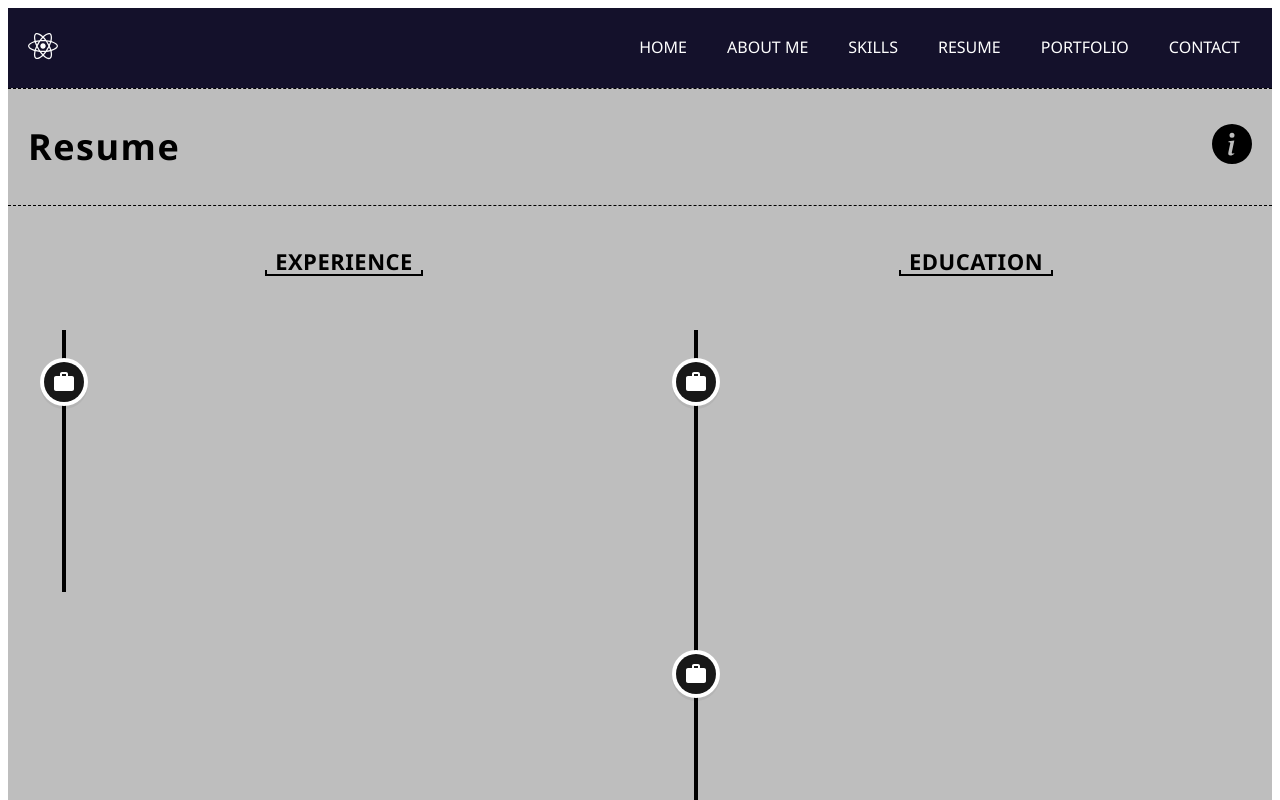
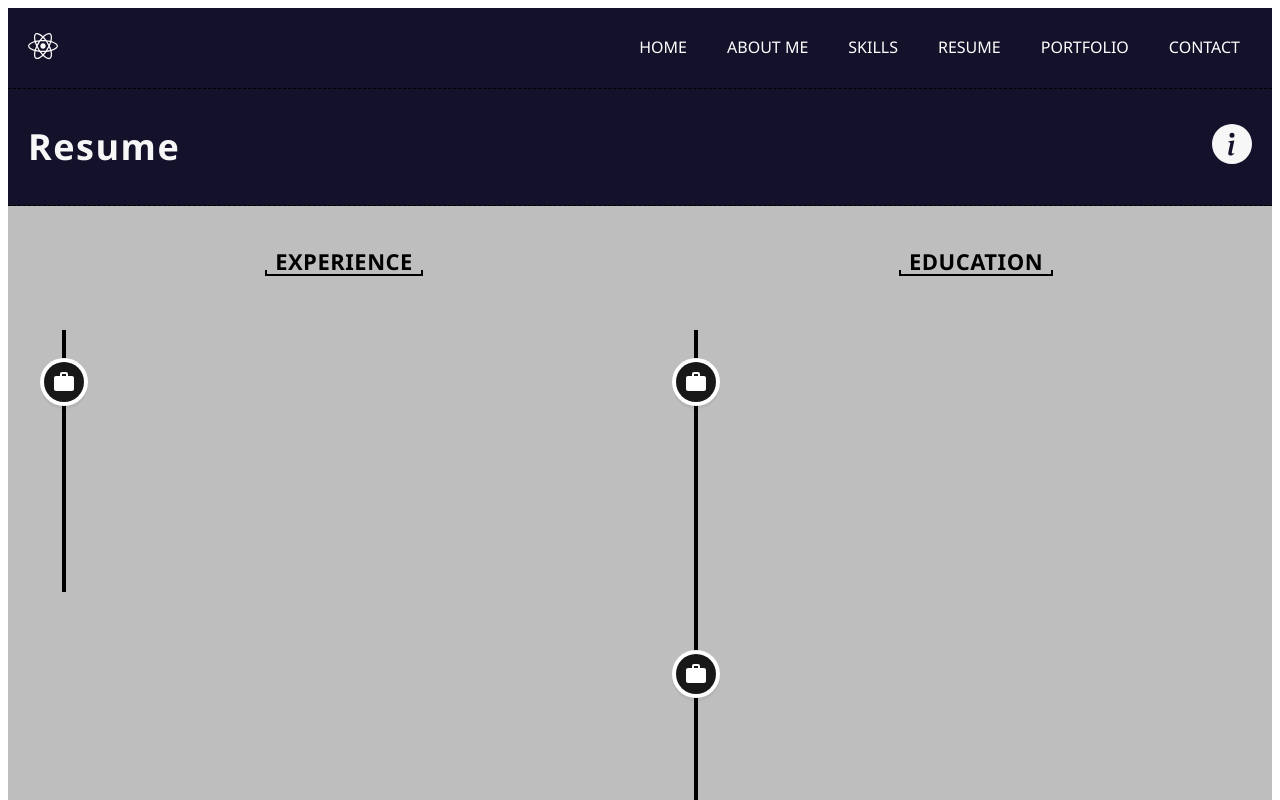
Before and after one commit to shivah12/myportfolio, a React (Create React App) app: page /resume in a window 1280 px wide. Shown: the top 800 px of the page. Built offline with nearby package versions, Linux system fonts and the light colour scheme.

Commit message:
Update styles.scss

```diff
--- a/src/components/pageHeaderContent/styles.scss
+++ b/src/components/pageHeaderContent/styles.scss
@@ -4,7 +4,7 @@
     padding: 20px;
     border-top: 1px dashed #000000 ;
     border-bottom: 1px dashed #000000;
-    background: #bdbdbd;
+    background: #14112b;
 
     h2{
         font-size: 36px;
@@ -12,14 +12,14 @@
         letter-spacing: 1.5px;
         line-height: 1rem;
         text-transform: capitalize;
-        color: #000000;
+        color: #f7f7f7;
         display: flex;
         flex-grow: 1;
     }
 
     span {
         svg{
-            color: #000000;
+            color: #f7f7f7;
         }
     }
 }
```
